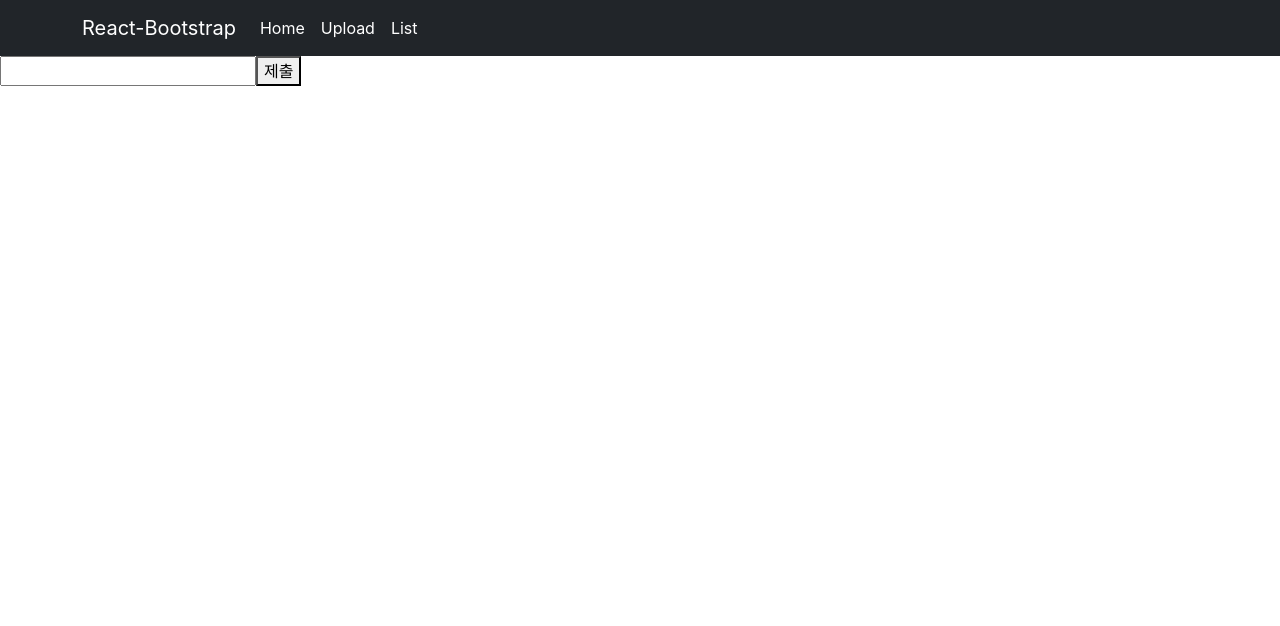
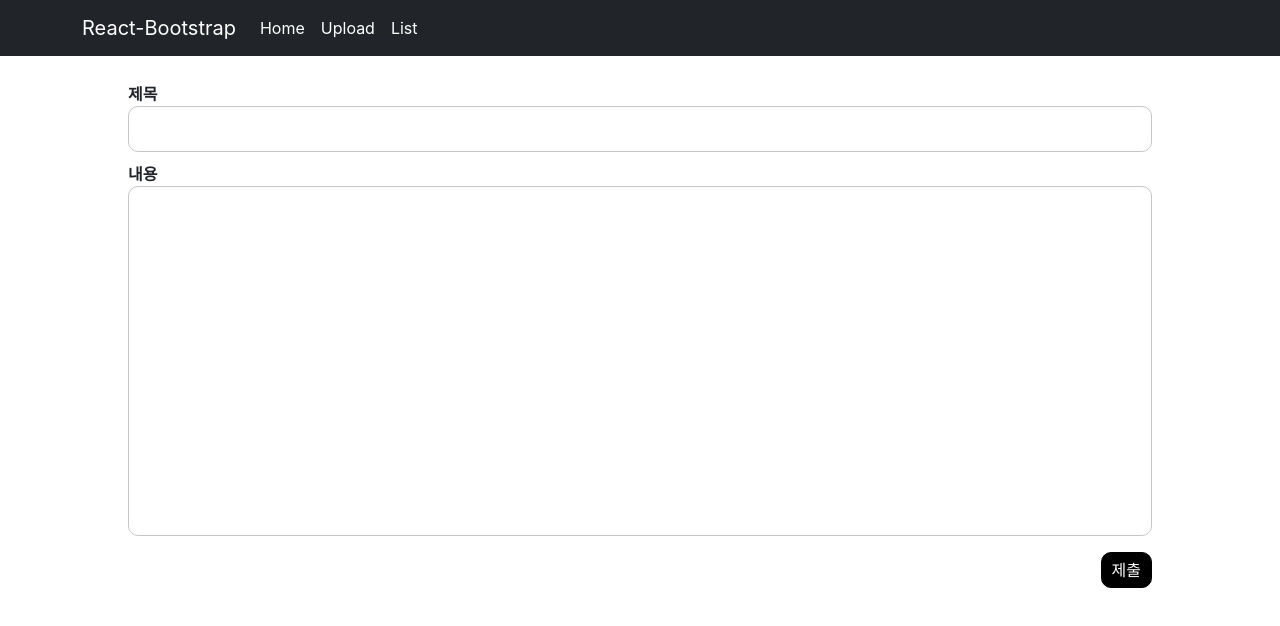
Before and after one commit to mim-mel/mernstack-community, a React (Create React App) app in the folder client/: page /upload in a window 1280 px wide. Shown: the top 626 px of the page. Built offline with nearby package versions, Linux system fonts and the light colour scheme.

Commit message:
feat: Emotion 스타일 라이브러리 적용

```diff
--- a/client/package.json
+++ b/client/package.json
@@ -3,6 +3,9 @@
   "version": "0.1.0",
   "private": true,
   "dependencies": {
+    "@emotion/css": "^11.10.0",
+    "@emotion/react": "^11.10.4",
+    "@emotion/styled": "^11.10.4",
     "@testing-library/jest-dom": "^5.16.5",
     "@testing-library/react": "^13.4.0",
     "@testing-library/user-event": "^13.5.0",
--- a/client/src/Components/Upload.js
+++ b/client/src/Components/Upload.js
@@ -1,4 +1,4 @@
-import { useState } from 'react';
+import { UploadDiv, UploadForm, UploadButtonDiv } from '../Style/uploadCSS.js';
 
 const Upload = ({ contentList, setContentList, content, setContent }) => {
   const onSubmit = () => {
@@ -8,18 +8,28 @@ const Upload = ({ contentList, setContentList, content, setContent }) => {
     setContent('');
   };
 
-  console.log(content);
-  console.log(contentList);
-
   return (
-    <div>
+    <UploadDiv>
+      <UploadForm>
+        <label htmlFor=''>제목</label>
         <input
+          id='title'
           type='text'
           value={content}
           onChange={(e) => {
             setContent(e.currentTarget.value);
           }}
         />
+        <label htmlFor=''>내용</label>
+        <textarea
+          id='content'
+          type='text'
+          value={content}
+          onChange={(e) => {
+            setContent(e.currentTarget.value);
+          }}
+        />
+        <UploadButtonDiv>
           <button
             onClick={() => {
               onSubmit();
@@ -27,7 +37,9 @@ const Upload = ({ contentList, setContentList, content, setContent }) => {
           >
             제출
           </button>
-    </div>
+        </UploadButtonDiv>
+      </UploadForm>
+    </UploadDiv>
   );
 };
 
--- /dev/null
+++ b/client/src/Style/uploadCSS.js
@@ -0,0 +1,75 @@
+import styled from '@emotion/styled';
+
+const UploadDiv = styled.div`
+  width: 100%;
+  margin-top: 1rem;
+  margin-bottom: 1rem;
+`;
+
+const UploadForm = styled.form`
+  width: 80%;
+  display: flex;
+  flex-direction: column;
+  margin: 0 auto;
+  input {
+    border-radius: 10px;
+    border: 1px solid #c6c6c6;
+    padding: 10px;
+    &:active,
+    &focus {
+      outline: none;
+    }
+  }
+
+  label {
+    font-weight: bold;
+    margin-top: 10px;
+  }
+
+  textarea {
+    min-height: 350px;
+    resize: none;
+    border-radius: 10px;
+    border: 1px solid #c6c6c6;
+    padding: 10px;
+    &:active,
+    &focus {
+      outline: none;
+    }
+    &::-webkit-scrollbar {
+      width: 10px;
+    }
+    &::-webkit-scrollbar-thumb {
+      background-color: gray;
+      border-radius: 15px;
+      background-clip: padding-box;
+      border: 2px solid transparent;
+    }
+    &::-webkit-scrollbar-track {
+      background-color: #c6c6c6;
+      border-radius: 15px;
+      box-shadow: inset 0px 0px 5px whitesmoke;
+    }
+  }
+`;
+
+const UploadButtonDiv = styled.div`
+  margin-top: 1rem;
+  display: flex;
+  justify-content: flex-end;
+  button {
+    border-radius: 10px;
+    padding: 5px 10px;
+    background-color: black;
+    color: white;
+    border: 1px solid black;
+
+    &:hover {
+      background-color: white;
+      color: black;
+      border: 1px solid black;
+    }
+  }
+`;
+
+export { UploadDiv, UploadForm, UploadButtonDiv };
```
Also changed, not shown: client/src/Test.js (deleted, +0 -9 lines), 1 other file (tests, documents, lock files or other folders). Lines whose indentation alone changed are shown as unchanged.
